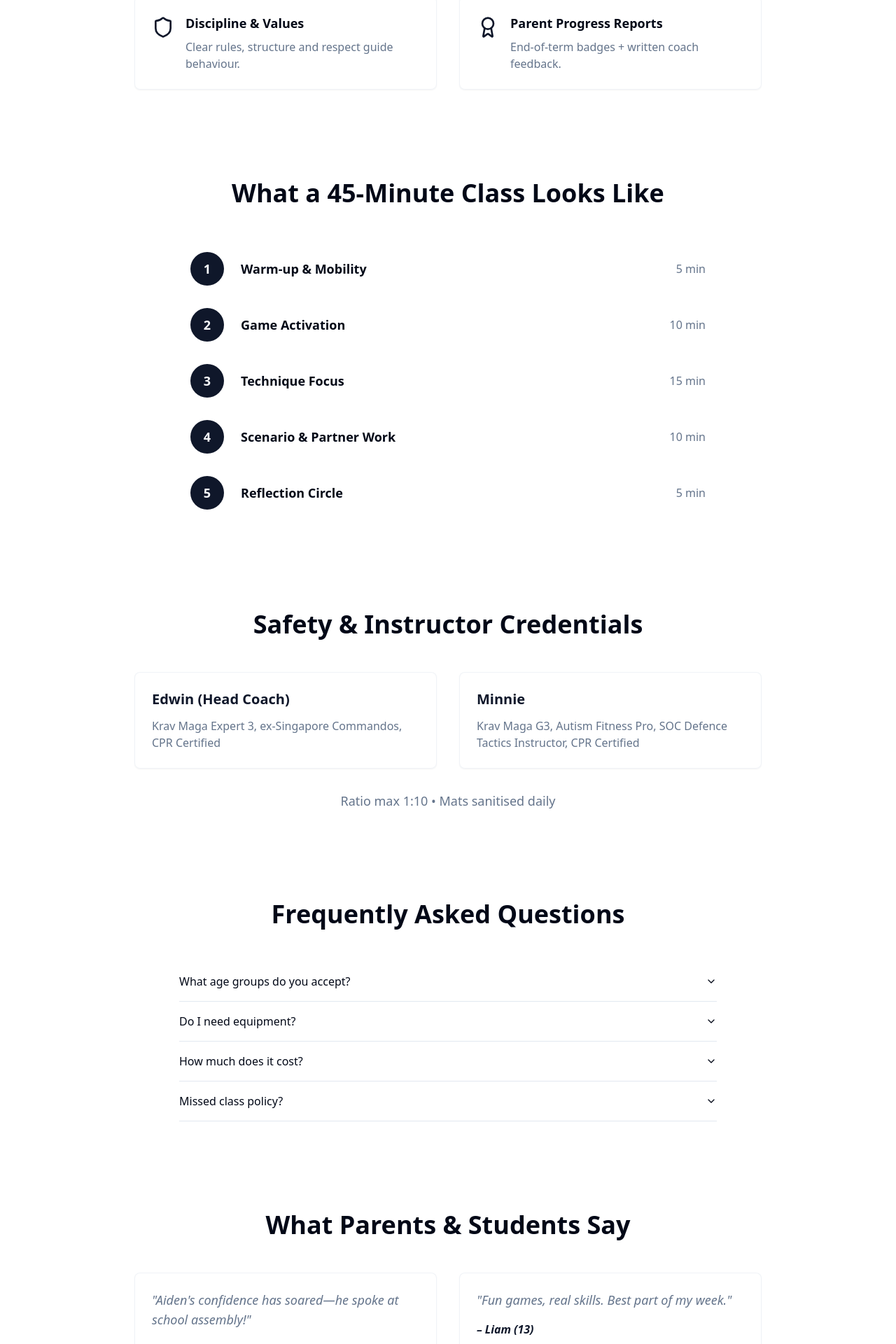
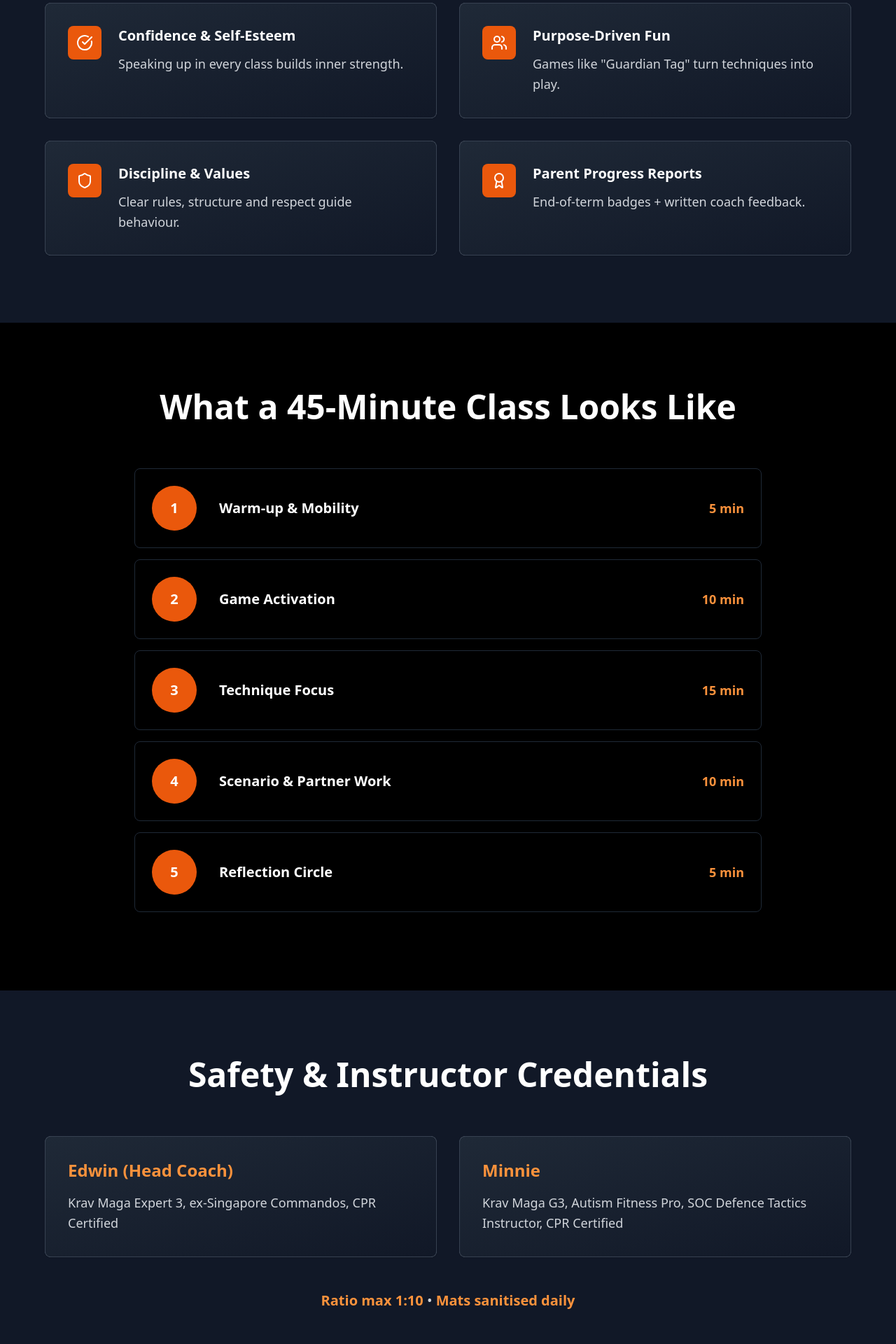
Before and after one commit to ecent/kravist-website-main, a React (Vite) app: page /programs/youth/learn-more in a window 1280 px wide. Shown: the part 704-2624 px from the top of the page at 70% size. Built offline with nearby package versions, Linux system fonts and the light colour scheme.

Commit message:
Amend Learn More page styling
Updated the styling of the "Learn More" page for the Youth Program to match the main site's design.
-edited src/pages/YouthLearnMore.tsx

```diff
--- a/src/pages/YouthLearnMore.tsx
+++ b/src/pages/YouthLearnMore.tsx
@@ -66,38 +66,40 @@ const YouthLearnMore = () => {
       />
       <FAQStructuredData faqs={faqs} />
 
-      <div className="min-h-screen bg-background">
+      <div className="min-h-screen bg-black text-white">
         {/* Hero Section */}
-        <section className="relative bg-gradient-to-br from-primary/10 via-background to-secondary/5 py-20">
+        <section className="relative bg-gradient-to-br from-gray-900 via-black to-gray-800 py-20 lg:py-32">
           <div className="container mx-auto px-4 text-center">
-            <h1 className="text-4xl md:text-6xl font-bold text-foreground mb-6">
+            <h1 className="text-4xl md:text-6xl lg:text-7xl font-bold text-white mb-6 leading-tight">
               Give your child the confidence to stand strong.
             </h1>
-            <Button size="lg" className="mt-8" asChild>
+            <Button size="lg" className="mt-8 bg-orange-600 hover:bg-orange-700 text-lg px-8 py-4" asChild>
               <a href="/schedule#youth-trial">Book a Trial Class</a>
             </Button>
           </div>
         </section>
 
         {/* Why Parents Choose Us */}
-        <section className="py-16 bg-secondary/5">
+        <section className="py-16 lg:py-24 bg-gray-900">
           <div className="container mx-auto px-4">
-            <h2 className="text-3xl md:text-4xl font-bold text-center mb-12 text-foreground">
+            <h2 className="text-3xl md:text-4xl lg:text-5xl font-bold text-center mb-16 text-white">
               Why Parents Choose Us
             </h2>
-            <div className="grid md:grid-cols-2 gap-8 max-w-4xl mx-auto">
+            <div className="grid md:grid-cols-2 gap-8 max-w-6xl mx-auto">
               {whyChooseUs.map((item, index) => {
                 const IconComponent = item.icon;
                 return (
-                  <Card key={index} className="border-border/50 bg-card/50">
-                    <CardContent className="p-6">
-                      <div className="flex items-start gap-4">
-                        <IconComponent className="h-8 w-8 text-primary mt-1 flex-shrink-0" />
+                  <Card key={index} className="bg-gradient-to-br from-gray-800 to-gray-900 border-gray-700 text-white">
+                    <CardContent className="p-8">
+                      <div className="flex items-start gap-6">
+                        <div className="p-3 bg-orange-600 rounded-lg flex-shrink-0">
+                          <IconComponent className="h-6 w-6 text-white" />
+                        </div>
                         <div>
-                          <h3 className="font-semibold text-lg mb-2 text-foreground">
+                          <h3 className="font-bold text-xl mb-3 text-white">
                             {item.title}
                           </h3>
-                          <p className="text-muted-foreground">
+                          <p className="text-gray-300 text-lg leading-relaxed">
                             {item.description}
                           </p>
                         </div>
@@ -111,21 +113,21 @@ const YouthLearnMore = () => {
         </section>
 
         {/* Class Structure */}
-        <section className="py-16">
+        <section className="py-16 lg:py-24 bg-black">
           <div className="container mx-auto px-4">
-            <h2 className="text-3xl md:text-4xl font-bold text-center mb-12 text-foreground">
+            <h2 className="text-3xl md:text-4xl lg:text-5xl font-bold text-center mb-16 text-white">
               What a 45-Minute Class Looks Like
             </h2>
-            <div className="max-w-3xl mx-auto">
+            <div className="max-w-4xl mx-auto">
               {classStructure.map((item, index) => (
-                <div key={index} className="flex items-center gap-6 p-4 rounded-lg hover:bg-secondary/20 transition-colors">
-                  <div className="flex-shrink-0 w-12 h-12 bg-primary text-primary-foreground rounded-full flex items-center justify-center font-bold text-lg">
+                <div key={index} className="flex items-center gap-8 p-6 rounded-lg hover:bg-gray-900 transition-colors border border-gray-800 mb-4">
+                  <div className="flex-shrink-0 w-16 h-16 bg-orange-600 text-white rounded-full flex items-center justify-center font-bold text-xl">
                     {item.step}
                   </div>
                   <div className="flex-grow">
-                    <h3 className="font-semibold text-lg text-foreground">{item.activity}</h3>
+                    <h3 className="font-bold text-xl text-white">{item.activity}</h3>
                   </div>
-                  <div className="flex-shrink-0 text-muted-foreground font-medium">
+                  <div className="flex-shrink-0 text-orange-400 font-bold text-lg">
                     {item.duration}
                   </div>
                 </div>
@@ -135,51 +137,51 @@ const YouthLearnMore = () => {
         </section>
 
         {/* Safety & Instructor Credentials */}
-        <section className="py-16 bg-secondary/5">
+        <section className="py-16 lg:py-24 bg-gray-900">
           <div className="container mx-auto px-4">
-            <h2 className="text-3xl md:text-4xl font-bold text-center mb-12 text-foreground">
+            <h2 className="text-3xl md:text-4xl lg:text-5xl font-bold text-center mb-16 text-white">
               Safety & Instructor Credentials
             </h2>
-            <div className="grid md:grid-cols-2 gap-8 max-w-4xl mx-auto">
-              <Card className="border-border/50 bg-card/50">
-                <CardContent className="p-6">
-                  <h3 className="font-bold text-xl mb-3 text-primary">Edwin (Head Coach)</h3>
-                  <p className="text-muted-foreground">
+            <div className="grid md:grid-cols-2 gap-8 max-w-6xl mx-auto mb-12">
+              <Card className="bg-gradient-to-br from-gray-800 to-gray-900 border-gray-700 text-white">
+                <CardContent className="p-8">
+                  <h3 className="font-bold text-2xl mb-4 text-orange-400">Edwin (Head Coach)</h3>
+                  <p className="text-gray-300 text-lg leading-relaxed">
                     Krav Maga Expert 3, ex-Singapore Commandos, CPR Certified
                   </p>
                 </CardContent>
               </Card>
-              <Card className="border-border/50 bg-card/50">
-                <CardContent className="p-6">
-                  <h3 className="font-bold text-xl mb-3 text-primary">Minnie</h3>
-                  <p className="text-muted-foreground">
+              <Card className="bg-gradient-to-br from-gray-800 to-gray-900 border-gray-700 text-white">
+                <CardContent className="p-8">
+                  <h3 className="font-bold text-2xl mb-4 text-orange-400">Minnie</h3>
+                  <p className="text-gray-300 text-lg leading-relaxed">
                     Krav Maga G3, Autism Fitness Pro, SOC Defence Tactics Instructor, CPR Certified
                   </p>
                 </CardContent>
               </Card>
             </div>
-            <div className="text-center mt-8">
-              <p className="text-lg text-muted-foreground">
-                Ratio max 1:10 • Mats sanitised daily
+            <div className="text-center">
+              <p className="text-xl text-gray-300">
+                <strong className="text-orange-400">Ratio max 1:10</strong> • <strong className="text-orange-400">Mats sanitised daily</strong>
               </p>
             </div>
           </div>
         </section>
 
         {/* FAQ Section */}
-        <section className="py-16">
+        <section className="py-16 lg:py-24 bg-black">
           <div className="container mx-auto px-4">
-            <h2 className="text-3xl md:text-4xl font-bold text-center mb-12 text-foreground">
+            <h2 className="text-3xl md:text-4xl lg:text-5xl font-bold text-center mb-16 text-white">
               Frequently Asked Questions
             </h2>
-            <div className="max-w-3xl mx-auto">
-              <Accordion type="single" collapsible className="w-full">
+            <div className="max-w-4xl mx-auto">
+              <Accordion type="single" collapsible className="w-full space-y-4">
                 {faqs.map((faq, index) => (
-                  <AccordionItem key={index} value={`item-${index}`}>
-                    <AccordionTrigger className="text-left">
+                  <AccordionItem key={index} value={`item-${index}`} className="border border-gray-800 rounded-lg bg-gray-900">
+                    <AccordionTrigger className="text-left text-white text-lg font-semibold px-6 py-4 hover:text-orange-400 hover:no-underline">
                       {faq.question}
                     </AccordionTrigger>
-                    <AccordionContent>
+                    <AccordionContent className="px-6 pb-4 text-gray-300 text-lg">
                       {faq.answer}
                     </AccordionContent>
                   </AccordionItem>
@@ -190,26 +192,26 @@ const YouthLearnMore = () => {
         </section>
 
         {/* Parent Quotes */}
-        <section className="py-16 bg-secondary/5">
+        <section className="py-16 lg:py-24 bg-gray-900">
           <div className="container mx-auto px-4">
-            <h2 className="text-3xl md:text-4xl font-bold text-center mb-12 text-foreground">
+            <h2 className="text-3xl md:text-4xl lg:text-5xl font-bold text-center mb-16 text-white">
               What Parents & Students Say
             </h2>
-            <div className="grid md:grid-cols-2 gap-8 max-w-4xl mx-auto">
-              <Card className="border-border/50 bg-card/50">
-                <CardContent className="p-6">
-                  <blockquote className="text-lg italic text-muted-foreground mb-4">
+            <div className="grid md:grid-cols-2 gap-8 max-w-6xl mx-auto">
+              <Card className="bg-gradient-to-br from-gray-800 to-gray-900 border-gray-700 text-white">
+                <CardContent className="p-8">
+                  <blockquote className="text-xl italic text-gray-300 mb-6 leading-relaxed">
                     "Aiden's confidence has soared—he spoke at school assembly!"
                   </blockquote>
-                  <cite className="text-primary font-semibold">– Michelle T.</cite>
+                  <cite className="text-orange-400 font-bold text-lg">– Michelle T.</cite>
                 </CardContent>
               </Card>
-              <Card className="border-border/50 bg-card/50">
-                <CardContent className="p-6">
-                  <blockquote className="text-lg italic text-muted-foreground mb-4">
+              <Card className="bg-gradient-to-br from-gray-800 to-gray-900 border-gray-700 text-white">
+                <CardContent className="p-8">
+                  <blockquote className="text-xl italic text-gray-300 mb-6 leading-relaxed">
                     "Fun games, real skills. Best part of my week."
                   </blockquote>
-                  <cite className="text-primary font-semibold">– Liam (13)</cite>
+                  <cite className="text-orange-400 font-bold text-lg">– Liam (13)</cite>
                 </CardContent>
               </Card>
             </div>
@@ -217,23 +219,23 @@ const YouthLearnMore = () => {
         </section>
 
         {/* Schedule & Pricing Teaser */}
-        <section className="py-16">
+        <section className="py-16 lg:py-24 bg-black">
           <div className="container mx-auto px-4 text-center">
-            <h2 className="text-3xl md:text-4xl font-bold mb-8 text-foreground">
+            <h2 className="text-3xl md:text-4xl lg:text-5xl font-bold mb-12 text-white">
               Schedule & Pricing
             </h2>
-            <div className="max-w-2xl mx-auto mb-8">
-              <p className="text-lg text-muted-foreground mb-4">
-                <strong>Classes:</strong> Sat & Sun 10/11 AM • Wed 5 PM • Fri 5 PM
+            <div className="max-w-3xl mx-auto mb-12">
+              <p className="text-xl text-gray-300 mb-6">
+                <strong className="text-orange-400">Classes:</strong> Sat & Sun 10/11 AM • Wed 5 PM • Fri 5 PM
               </p>
-              <p className="text-lg text-muted-foreground mb-6">
-                <strong>Term length:</strong> 17 weeks • Fees from S$___ / term
+              <p className="text-xl text-gray-300 mb-8">
+                <strong className="text-orange-400">Term length:</strong> 17 weeks • Fees from S$___ / term
               </p>
-              <div className="flex flex-col sm:flex-row gap-4 justify-center">
-                <Button variant="outline" asChild>
+              <div className="flex flex-col sm:flex-row gap-6 justify-center">
+                <Button variant="outline" className="border-orange-600 text-orange-400 hover:bg-orange-600 hover:text-white text-lg px-6 py-3" asChild>
                   <a href="/schedule">Full Schedule</a>
                 </Button>
-                <Button variant="outline" asChild>
+                <Button variant="outline" className="border-orange-600 text-orange-400 hover:bg-orange-600 hover:text-white text-lg px-6 py-3" asChild>
                   <a href="/pricing">Pricing</a>
                 </Button>
               </div>
@@ -242,12 +244,12 @@ const YouthLearnMore = () => {
         </section>
 
         {/* Final CTA */}
-        <section className="py-20 bg-gradient-to-r from-primary/10 to-secondary/10">
+        <section className="py-20 lg:py-32 bg-gradient-to-br from-orange-900 via-orange-800 to-gray-900">
           <div className="container mx-auto px-4 text-center">
-            <h2 className="text-3xl md:text-5xl font-bold mb-8 text-foreground">
+            <h2 className="text-3xl md:text-5xl lg:text-6xl font-bold mb-12 text-white leading-tight">
               Ready to see them thrive?
             </h2>
-            <Button size="lg" asChild>
+            <Button size="lg" className="bg-orange-600 hover:bg-orange-700 text-xl px-12 py-6" asChild>
               <a href="/schedule#youth-trial">Book a Youth Trial Class</a>
             </Button>
           </div>
```
